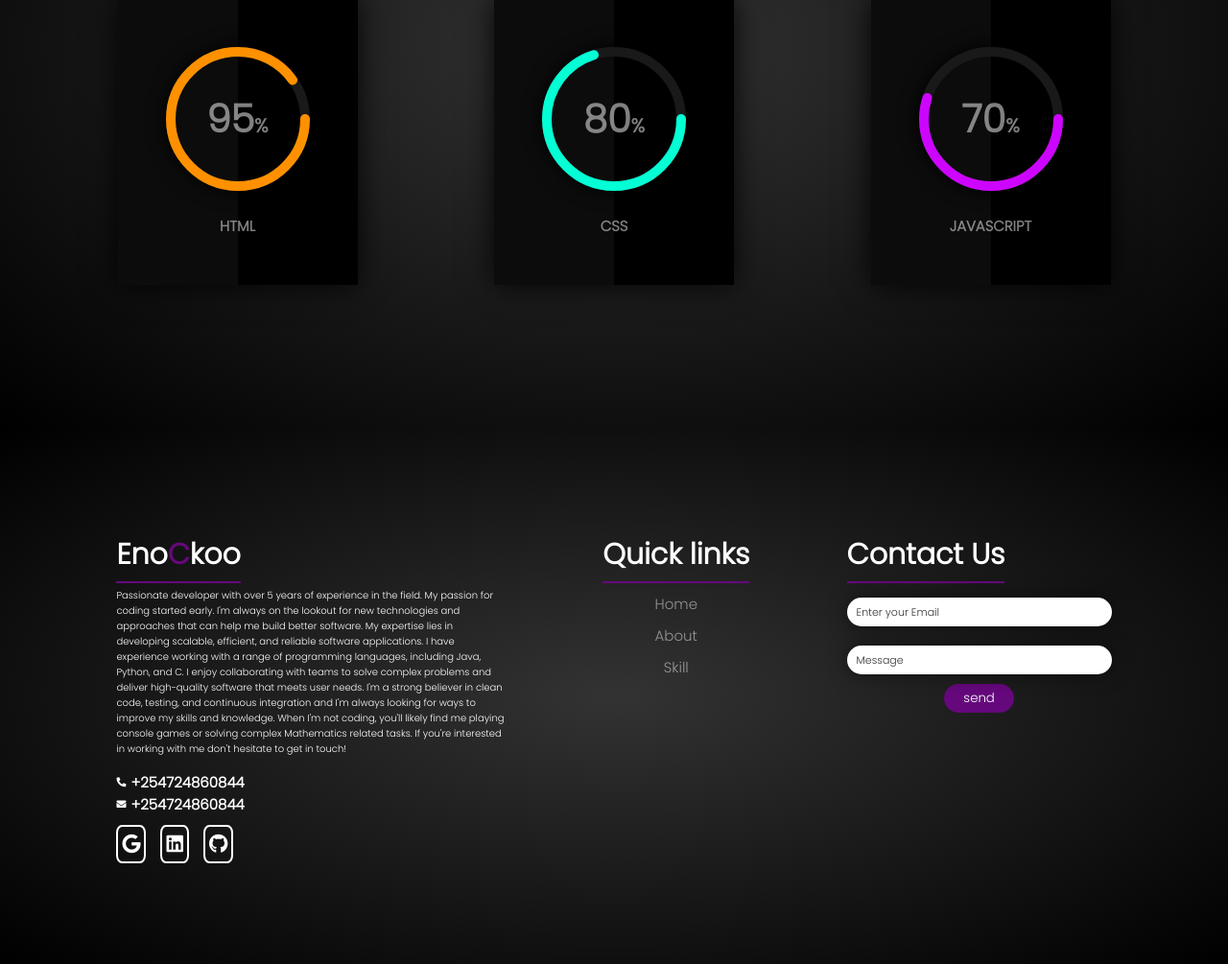
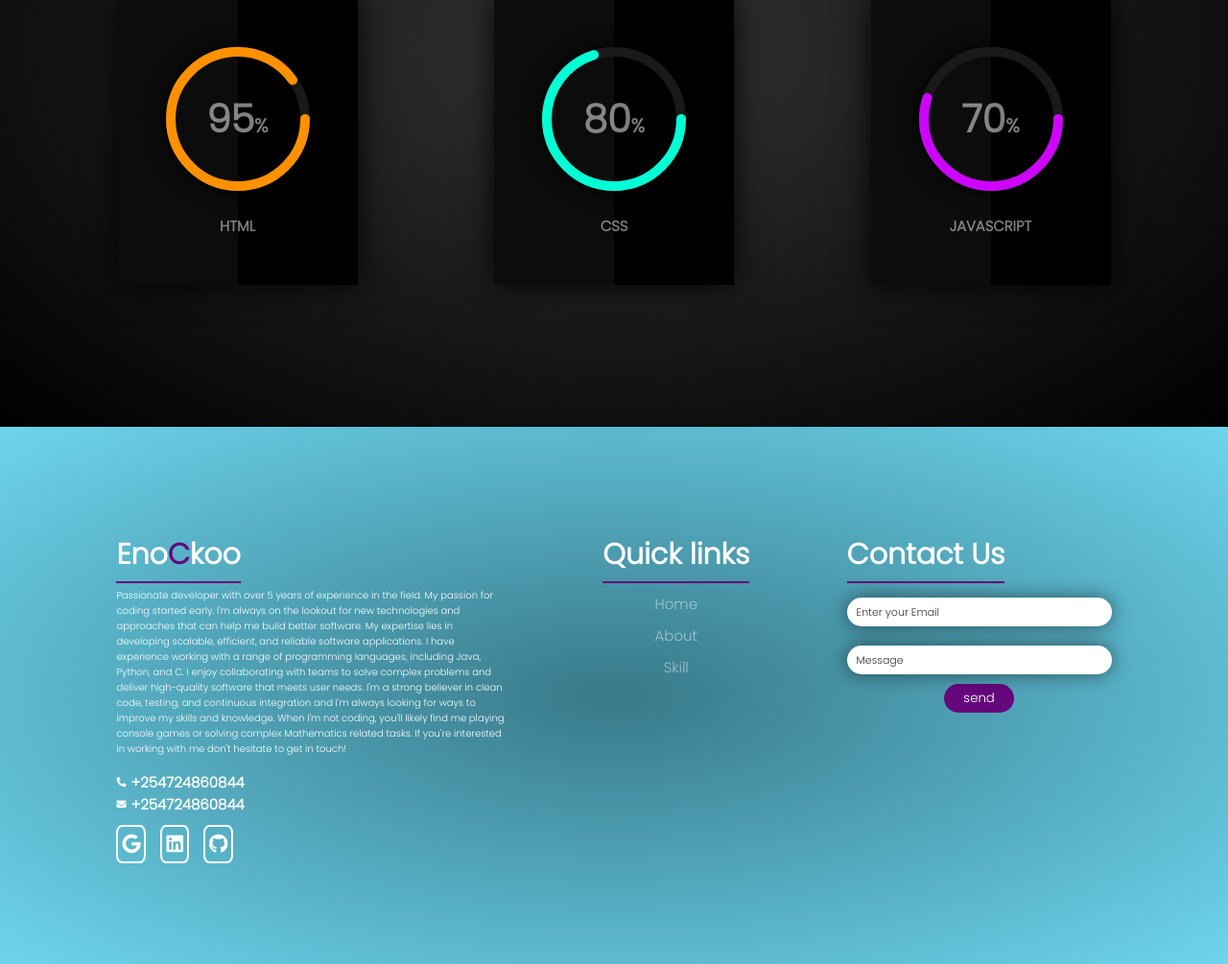
Before and after one commit to enock-sk/Portfolio_Main, a PHP site: page /index.html in a window 1280 px wide. Shown: the part 1955-2960 px from the top of the page at 96% size. Run offline with PHP 8.4, Linux system fonts and the light colour scheme; some libraries are stand-ins or nearby versions.

Commit message:
Update styles.css

```diff
--- a/styles.css
+++ b/styles.css
@@ -643,7 +643,7 @@ html {
     position: relative;
     min-height: 70vh;
     width: 100%;
-    background: radial-gradient(#333, #000);
+    background: radial-gradient(#387989, #6dd5ed);
     display: flex;
     align-items: center;
     justify-content: center;
```
